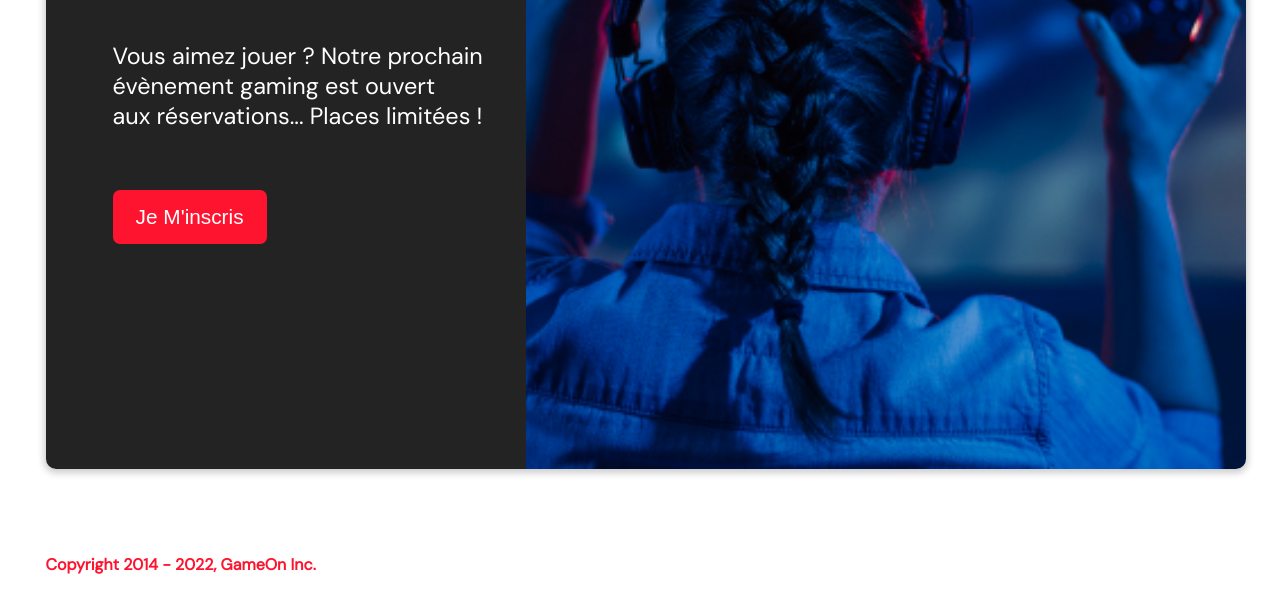
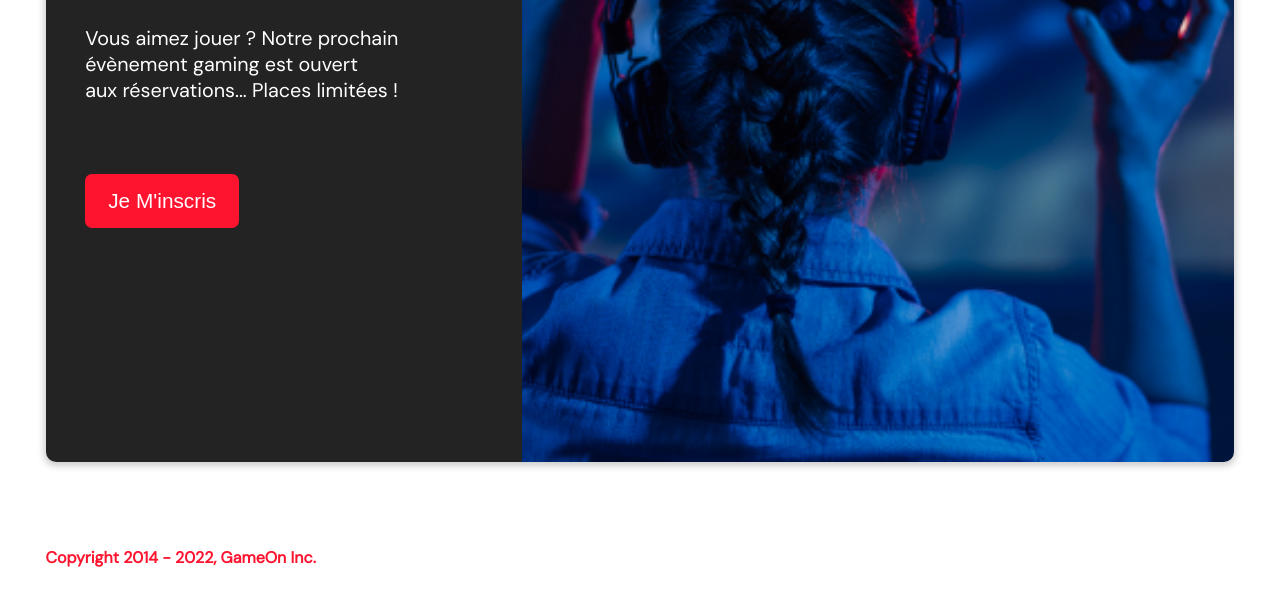
Before and after one commit to elistoj/Projet4, a plain HTML site: page index.html in a window 1280 px wide. Shown: the part 422-1027 px from the top of the page. Drawn offline with Linux system fonts and the light colour scheme.

Commit message:
Update modal.css

```diff
--- a/modal.css
+++ b/modal.css
@@ -106,7 +106,7 @@ img {
 }
 
 main {
-  font-size: 130%;
+  font-size: 110%;
   font-weight: bolder;
   color: black;
   padding-top: 0.5vw;
@@ -412,15 +412,16 @@ input[data-error]::after {
   overflow: hidden;
   box-shadow: 0 2px 7px 2px rgba(0, 0, 0, 0.2);
   margin-bottom: 10px;
-  width: 1200px;
-}
-.hero-content {
-  padding: 51px 67px;
+  }
+  .hero-content {
+  padding-left: 10% ;
+  padding-top: 5%;
   grid-column: span 4;
   background: #232323;
   color: #fff;
   position: relative;
   text-align: left;
+  height: 100%;
 }
 .hero-content::after {
   content: "";
@@ -443,7 +444,7 @@ input[data-error]::after {
 .hero-text {
   width: 146%;
   font-weight: normal;
-  margin-top: 57px;
+  margin-top: 20%;
   padding: 0;
 }
 .btn-signup {
@@ -452,11 +453,13 @@ input[data-error]::after {
   font-size: 1.3rem;
   padding: 15px 23px;
   margin: 0;
-  margin-top: 59px;
+  margin-top: 20%;
 }
 .hero-img {
   grid-column: span 8;
   width: 100%;
+  height: 100%;
+
 }
 .hero-img img {
   width: 100%;
```
